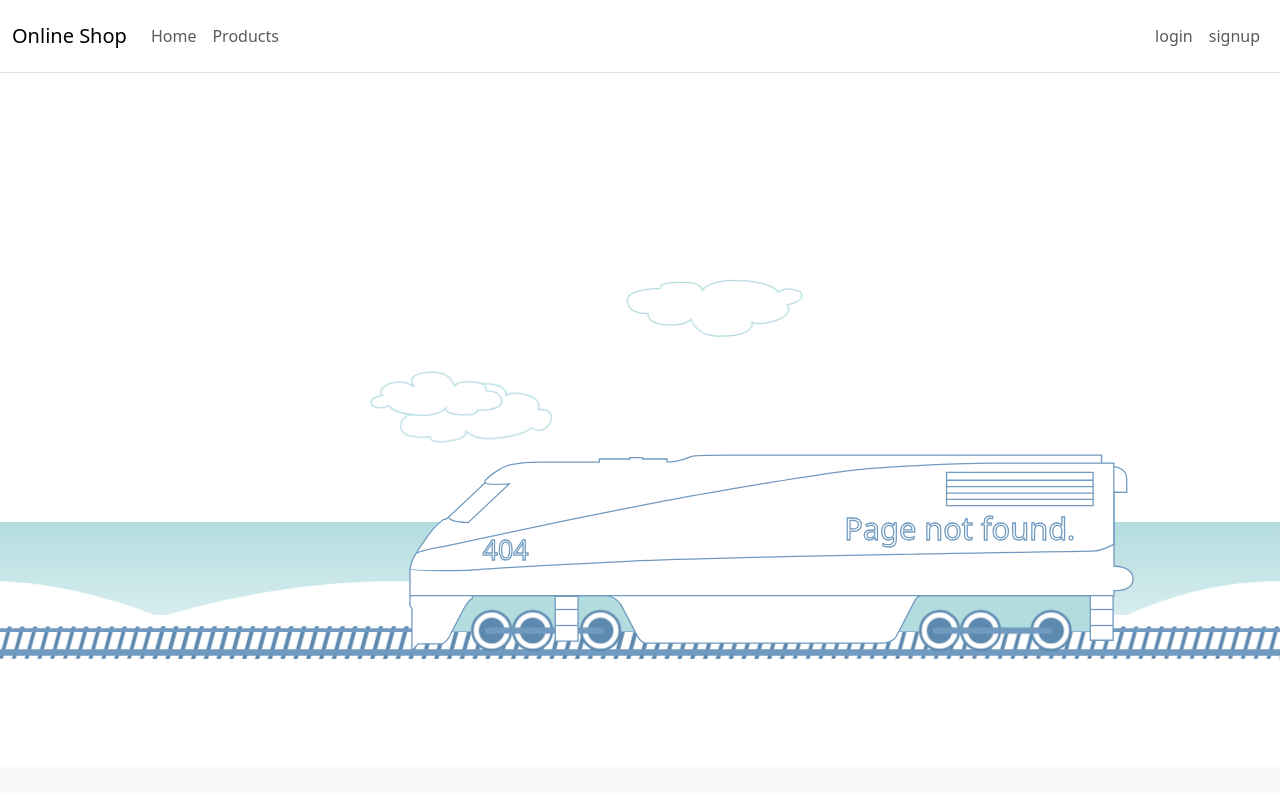
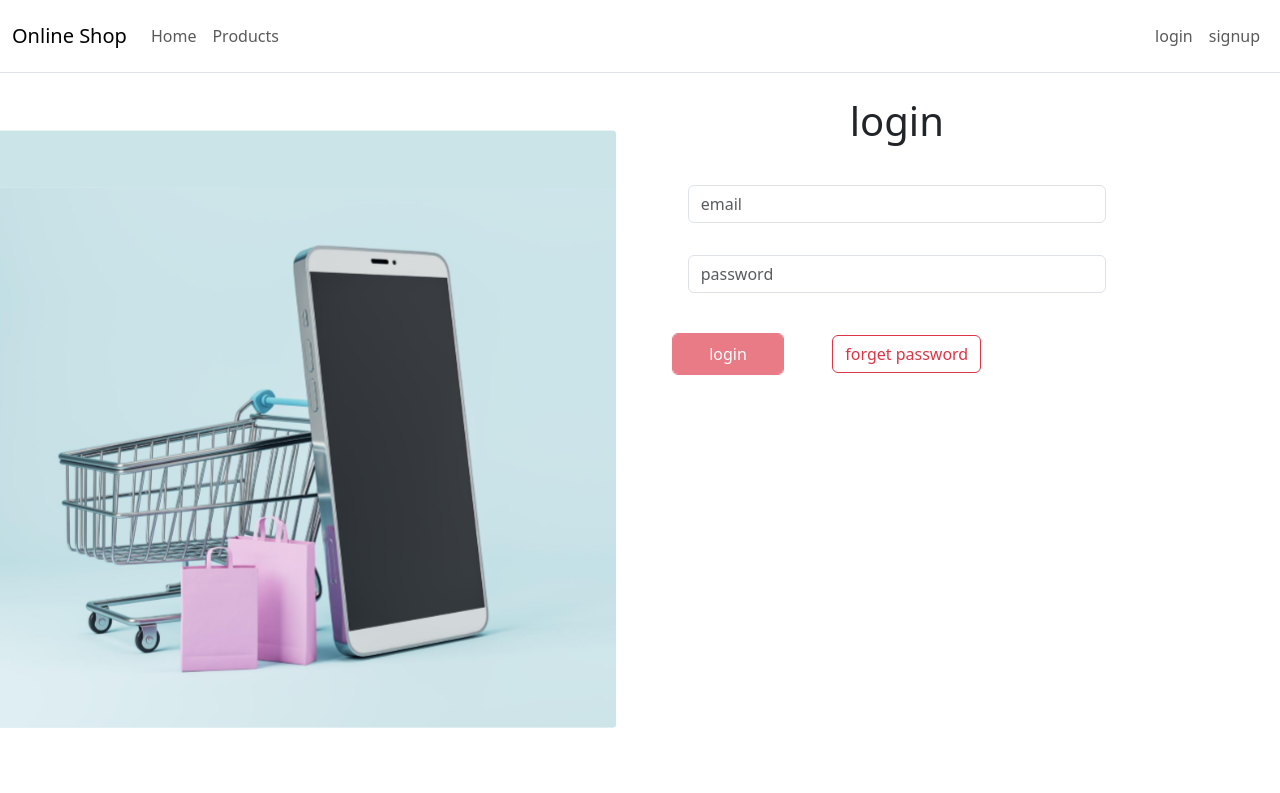
Before and after one commit to abdelrahman-sherif55/NTI-G2-Shop, an Angular app: page /account/login in a window 1280 px wide. Shown: the top 793 px of the page. Built offline with nearby package versions, Linux system fonts and the light colour scheme.

Commit message:
fix nested

```diff
--- a/src/app/header/header.component.html
+++ b/src/app/header/header.component.html
@@ -20,10 +20,10 @@
         <ul class="navbar-nav me-auto mb-2 mb-lg-0">
           @if(!isLogin){
           <li class="nav-item">
-            <a class="nav-link" aria-current="page" routerLink="login">login</a>
+            <a class="nav-link" aria-current="page" routerLink="account">login</a>
           </li>
           <li class="nav-item">
-            <a class="nav-link" aria-current="page" routerLink="signup">signup</a>
+            <a class="nav-link" aria-current="page" routerLink="account/signup">signup</a>
           </li>
           }
           @if(isLogin){
--- a/src/app/login/login.component.html
+++ b/src/app/login/login.component.html
@@ -32,7 +32,7 @@
         </div>
         <br>
         <button [disabled]="loginForm.invalid" class="btn btn-danger form-control w-25 m-auto p-2">login</button>
-        <a routerLink="/forgetPassword" class="btn btn-outline-danger mx-5">forget password</a>
+        <a routerLink="/account/forgetPassword" class="btn btn-outline-danger mx-5">forget password</a>
       </form>
     </div>
   </div>
--- a/src/app/services/global.service.ts
+++ b/src/app/services/global.service.ts
@@ -5,7 +5,8 @@ import { Injectable } from '@angular/core';
 })
 export class GlobalService {
 
-  hostName: string = 'http://localhost:3300';
+  // hostName: string = 'http://localhost:3300';
+  hostName: string = 'https://api.nti.giize.com';
   authRoute: string = '/api/v1/auth';
   productsRoute: string = '/api/v1/products';
   cartRoute: string = '/api/v1/carts';
```
Also changed, not shown: src/app/app.routes.ts (+11 -3 lines).
